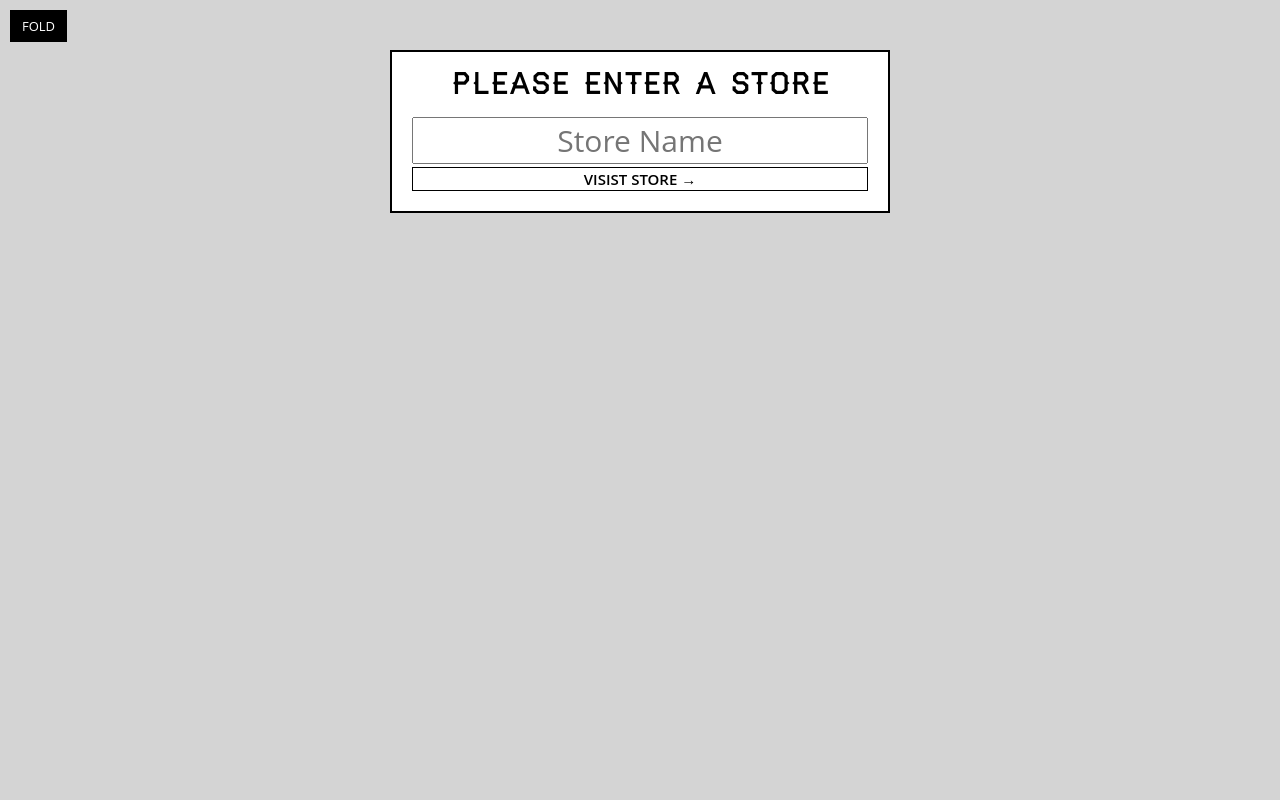
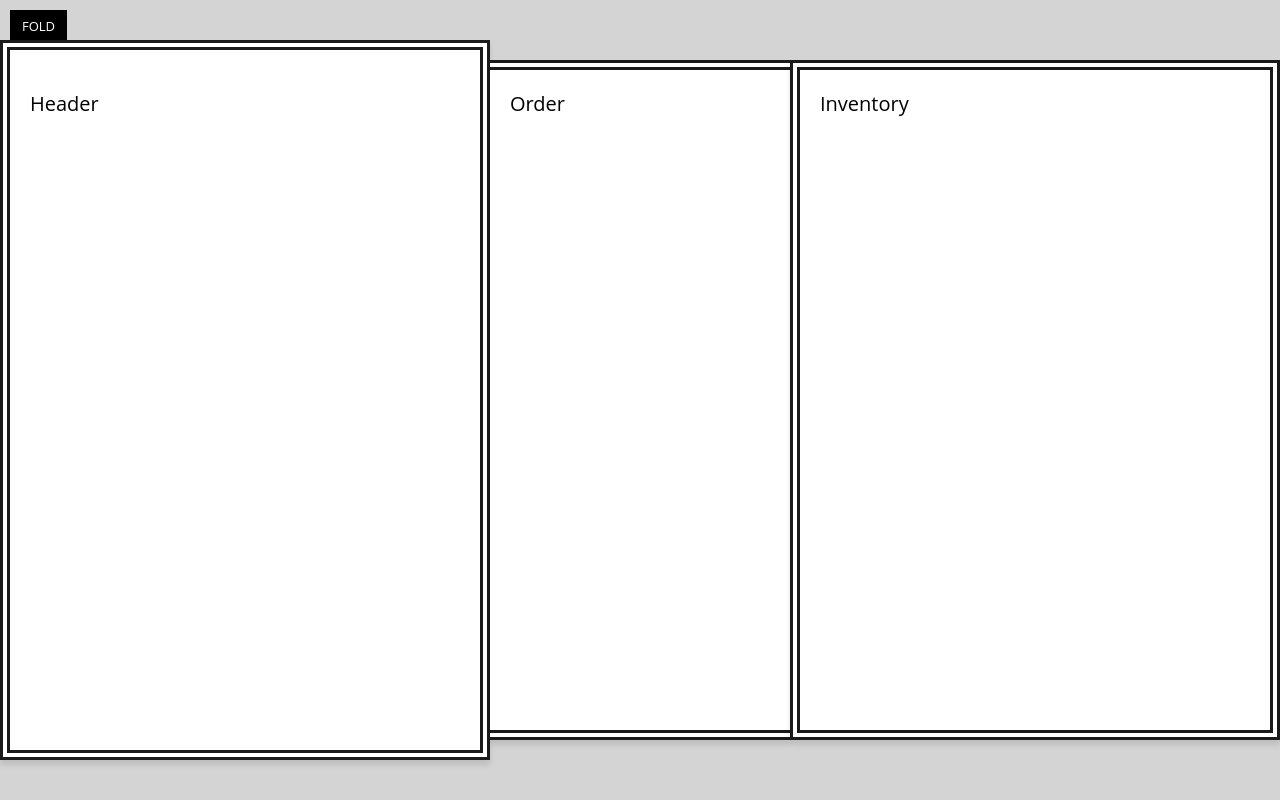
Before and after one commit to setkyar/react-for-beginner, a React (Create React App) app: page / in a window 1280 px wide. Built offline with nearby package versions, Linux system fonts and the light colour scheme.

Commit message:
Creating app layout with components

```diff
--- /dev/null
+++ b/src/components/App.js
@@ -0,0 +1,20 @@
+import React from 'react';
+import Header from './Header';
+import Order from './Order';
+import Inventory from './Inventory';
+
+class App extends React.Component {
+	render() {
+		return (
+			<div className="catch-of-the-day">
+				<div className="menu">
+					<Header/>
+				</div>
+				<Order/>
+				<Inventory/>
+			</div>
+		)
+	}
+}
+
+export default App;
--- /dev/null
+++ b/src/components/Header.js
@@ -0,0 +1,11 @@
+import React from 'react';
+
+class Header extends React.Component {
+	render() {
+		return (
+			<p>Header</p>
+		)
+	}
+}
+
+export default Header;
--- /dev/null
+++ b/src/components/Inventory.js
@@ -0,0 +1,11 @@
+import React from 'react';
+
+class Inventory extends React.Component {
+	render() {
+		return (
+			<p>Inventory</p>
+		)
+	}
+}
+
+export default Inventory;
--- /dev/null
+++ b/src/components/Order.js
@@ -0,0 +1,11 @@
+import React from 'react';
+
+class Order extends React.Component {
+	render() {
+		return (
+			<p>Order</p>
+		)
+	}
+}
+
+export default Order;
--- a/src/index.js
+++ b/src/index.js
@@ -1,7 +1,8 @@
 import React from 'react';
 import { render } from 'react-dom';
 import './css/style.css';
+import App from './components/App';
 
 import StorePicker from './components/StorePicker';
 
-render(<StorePicker/>, document.querySelector('#main'));
+render(<App/>, document.querySelector('#main'));
```
